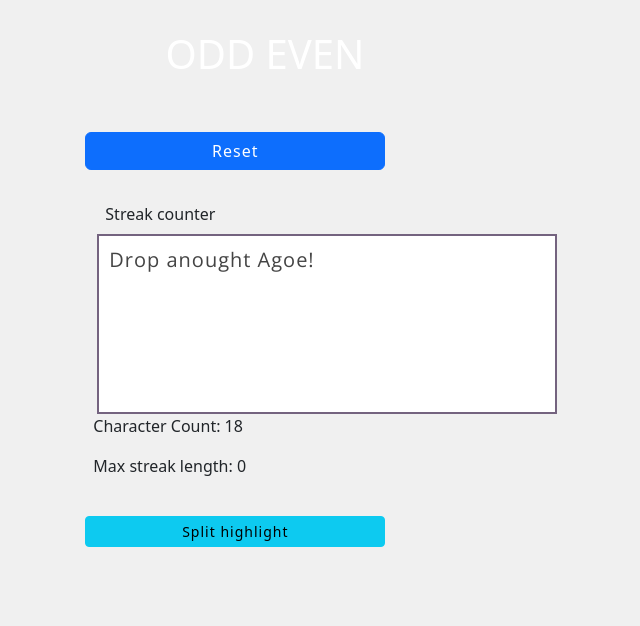
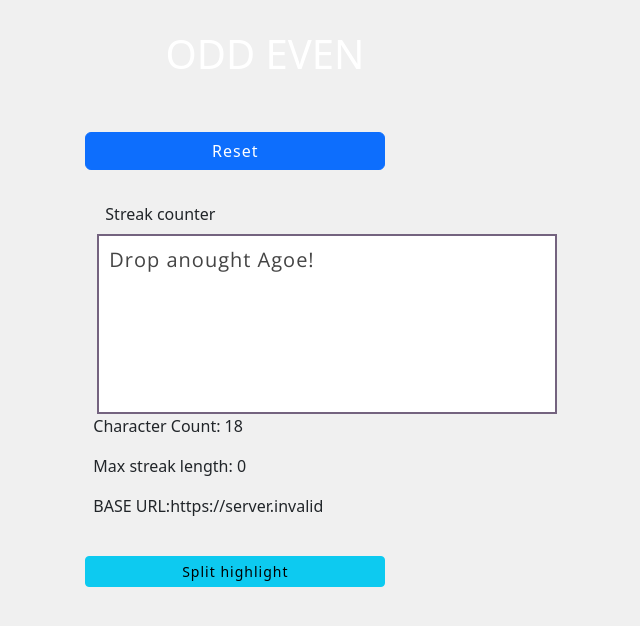
Before and after one commit to TinKurbatoff/odd-even-react-flask, a React (Create React App) app in the folder frontend-react/: page / in a window 1280 px wide. Shown: the top 626 px of the page, without its empty margins (375-1015 px from the left). Built offline with nearby package versions, Linux system fonts and the light colour scheme; no server answers.

Commit message:
added envornmental variable

```diff
--- a/frontend-react/src/App.js
+++ b/frontend-react/src/App.js
@@ -5,6 +5,7 @@ import "./style.css";
 class App extends Component {
   constructor(props) {
     super(props);
+    this.apiBaseUrl = process.env.REACT_APP_BASE_URL? process.env.REACT_APP_BASE_URL : 'http://localhost:22045';
     this.state = {
       flag: false,
       stringValue: 'Drop anought Agoe!',
@@ -24,7 +25,7 @@ class App extends Component {
     // const newValue = this.applyHighlights(value)
     // value=value.replace(/\n$/g, '&')
     axios
-      .get(`https://1axm.com/odd-even/?input=${value}`)
+      .get(`${this.apiBaseUrl}/odd-even/?input=${value}`)
       .then((res) => this.setState({ serverHighLights: res.data, maxStreakLength: res.data.maxx }))
       .catch((err) => console.log(err));
     this.setState({
@@ -94,6 +95,7 @@ class App extends Component {
                   <div className="mt-0 mb-0 p-2 ">
                     <label className="mt-0 ml-8">Max streak length: {maxStreakLength}</label>
                   </div>
+                  <label className="p-2">BASE URL:{this.apiBaseUrl}</label>
                   <button
                     className="btn btn-info btn-sm"
                     onClick={this.showPerspective}
```
